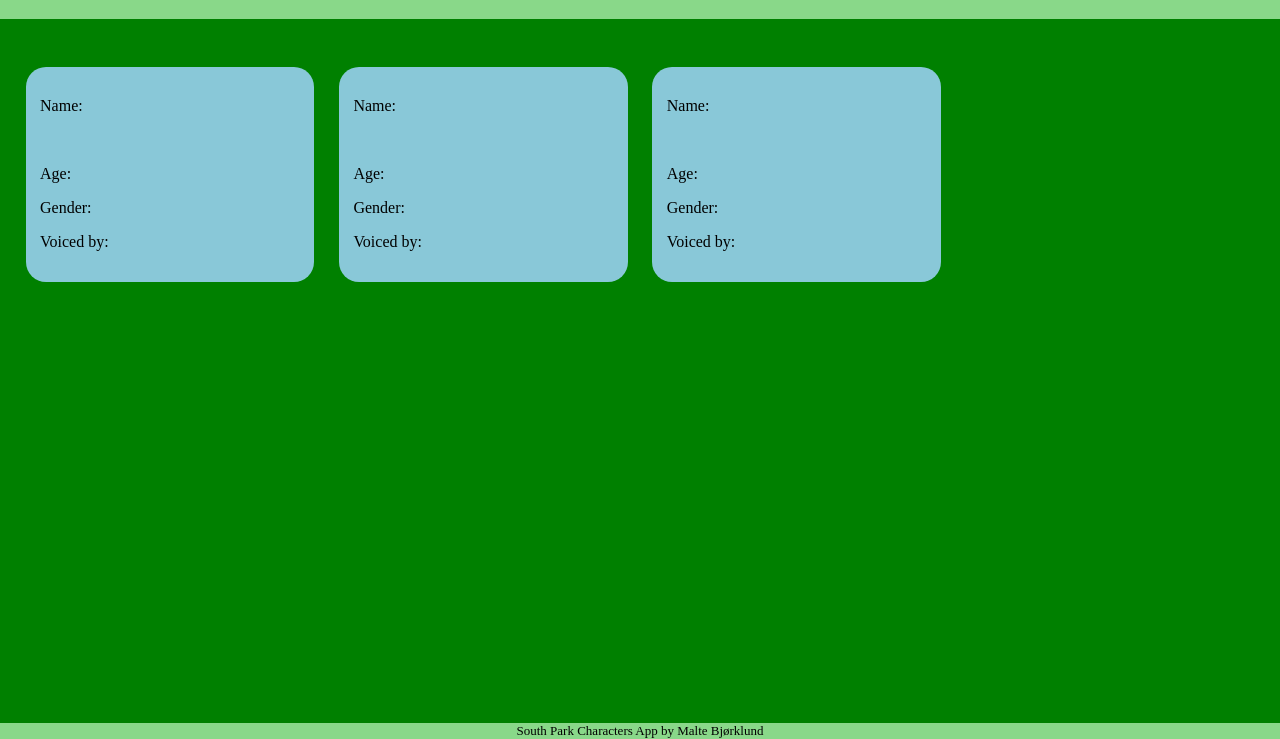
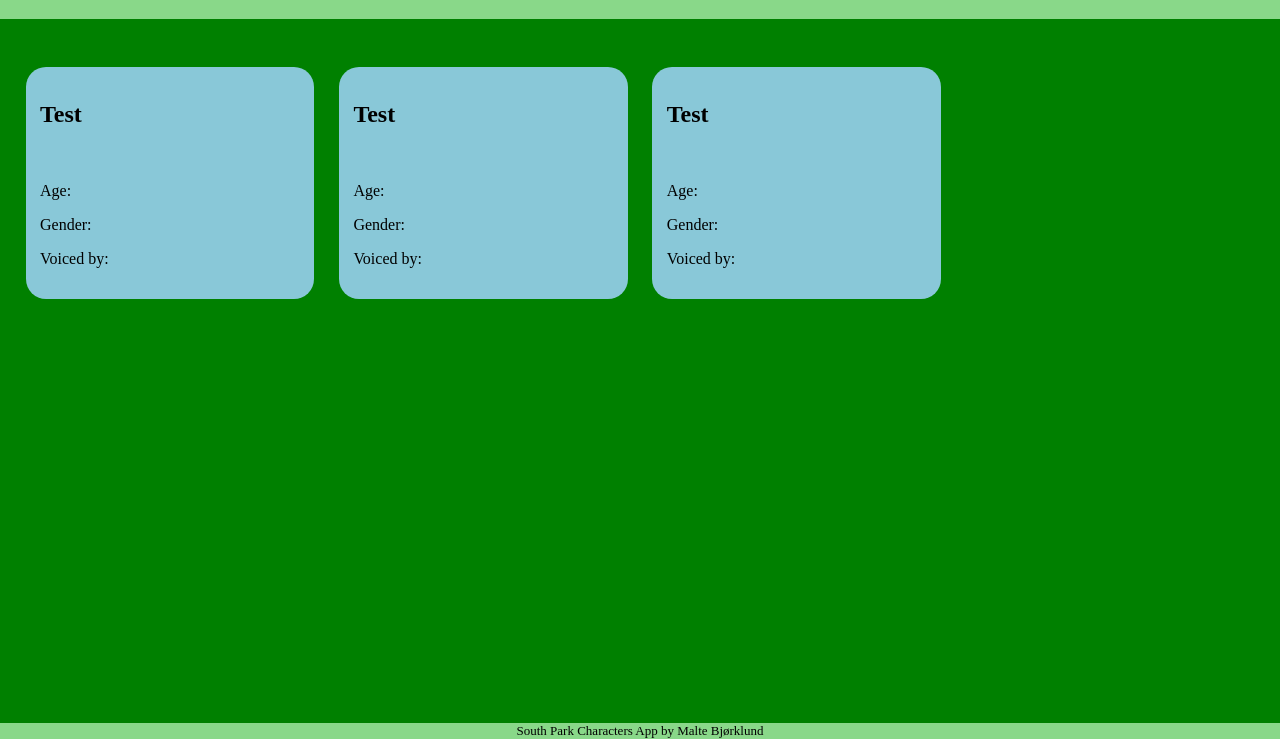
Before and after one commit to Loxiuz/Data_Aflevering, a plain HTML site: page index.html in a window 1280 px wide. Shown: the part 61-800 px from the top of the page. Drawn offline with Linux system fonts and the light colour scheme; no server answers.

Commit message:
rettelser

```diff
--- a/index.html
+++ b/index.html
@@ -12,21 +12,21 @@
     <main>
       <div id="characters" class="grid-container">
         <div class="grid-item">
-          <p>Name:</p>
+          <h2>Test</h2>
           <img id="image" />
           <p>Age:</p>
           <p>Gender:</p>
           <p>Voiced by:</p>
         </div>
         <div class="grid-item">
-          <p>Name:</p>
+          <h2>Test</h2>
           <img id="image" />
           <p>Age:</p>
           <p>Gender:</p>
           <p>Voiced by:</p>
         </div>
         <div class="grid-item">
-          <p>Name:</p>
+          <h2>Test</h2>
           <img id="image" />
           <p>Age:</p>
           <p>Gender:</p>
--- a/script.js
+++ b/script.js
@@ -33,7 +33,7 @@ function showCharacter(character) {
   function characterClicked() {
     console.log(character);
     const dialogHtml = /* html */ `
-      <p>Name: ${character.name}</p>
+      <h2>${character.name}</h2>
       <p>Nickname: ${character.nickname}</p>
       <image src="${character.image}" />
       <p>Occupation: ${character.occupation}</p>
--- a/style.css
+++ b/style.css
@@ -21,6 +21,7 @@ footer {
 
 dialog {
   background-color: rgb(137, 216, 137);
+  width: 30%;
 }
 
 .grid-container {
```
